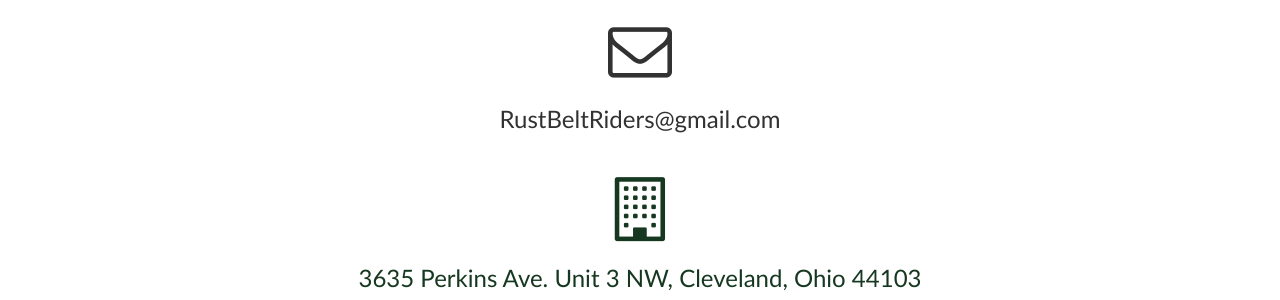
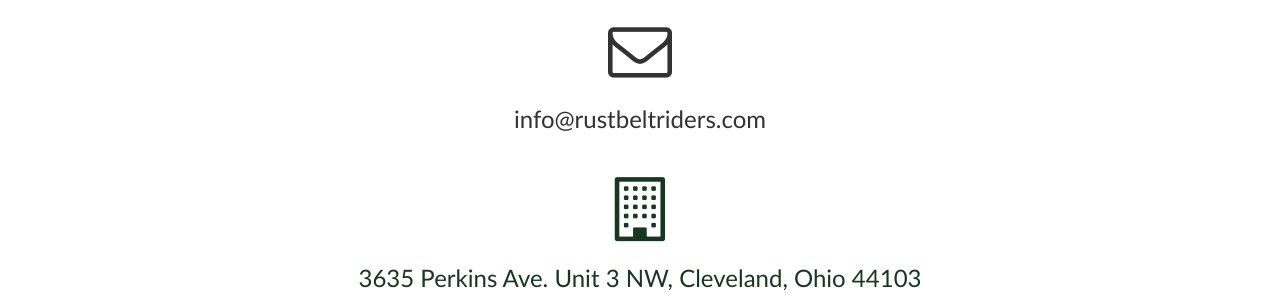
Before and after one commit to rbr-cleveland/rbr-cleveland.github.io, a Jekyll site: the page built from index.html, in a window 1280 px wide and 900 px high, scrolled down 3259 px. Shown: the part 214-514 px from the top of the window. Built offline with Jekyll 4.4.1, drawn with Linux system fonts in a browser that asks for light colours; nearby versions of some CDN libraries; comment, search, counter and statistics services are not loaded.

Commit message:
Update config.yml

```diff
--- a/_data/config.yml
+++ b/_data/config.yml
@@ -1,7 +1,7 @@
 title: Rust Belt Riders Composting
 description: A worker-owned organic waste management solution creating wealth from waste.
 phone: 440.781.1054
-contactemail: RustBeltRiders@gmail.com
+contactemail: info@rustbeltriders.com
 address: 3635 Perkins Ave. Unit 3 NW, Cleveland, Ohio 44103
 # Add social icons by specifying a key that matches with a fontawesome.io icon:
 # http://fontawesome.io/icons/#brand
```
